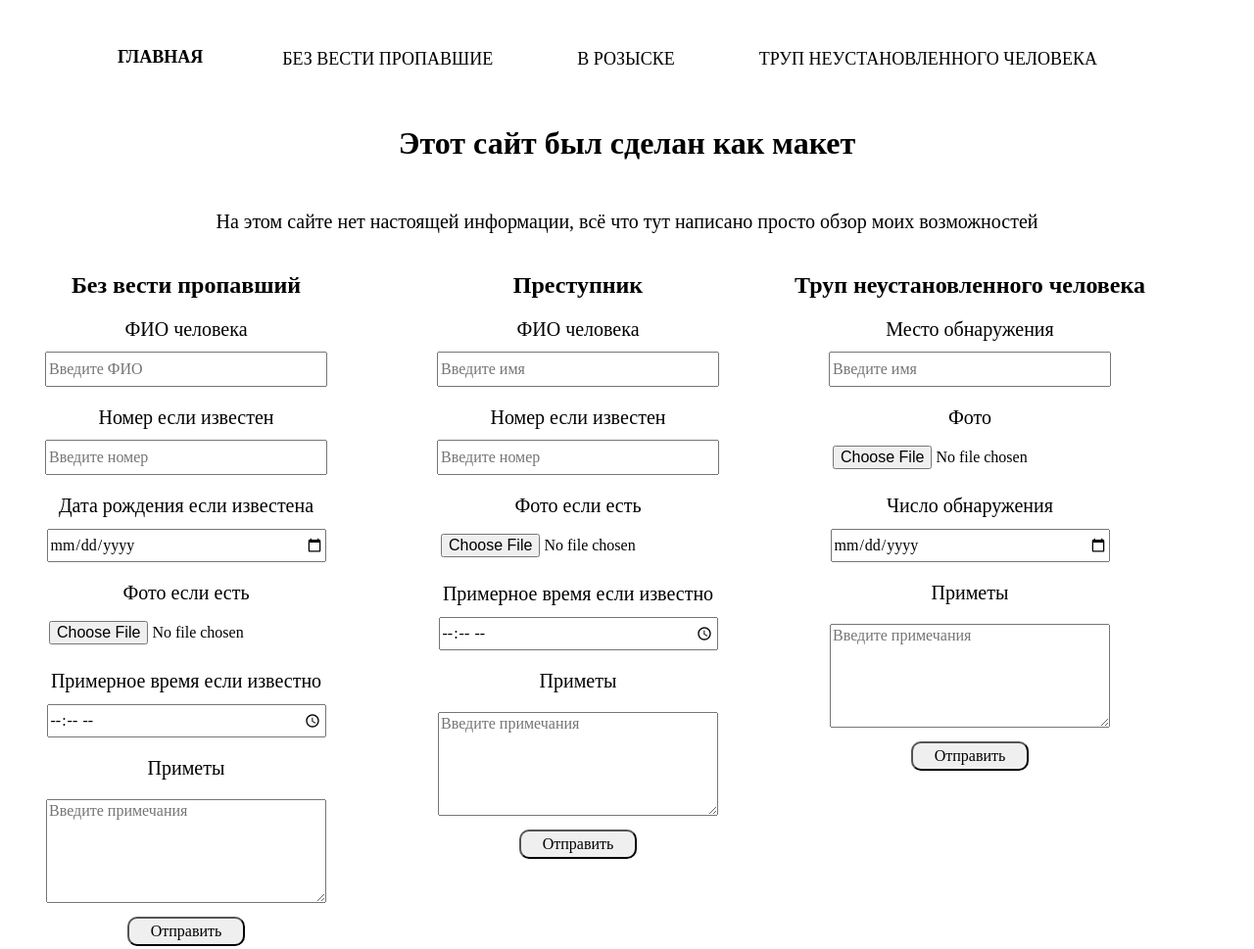
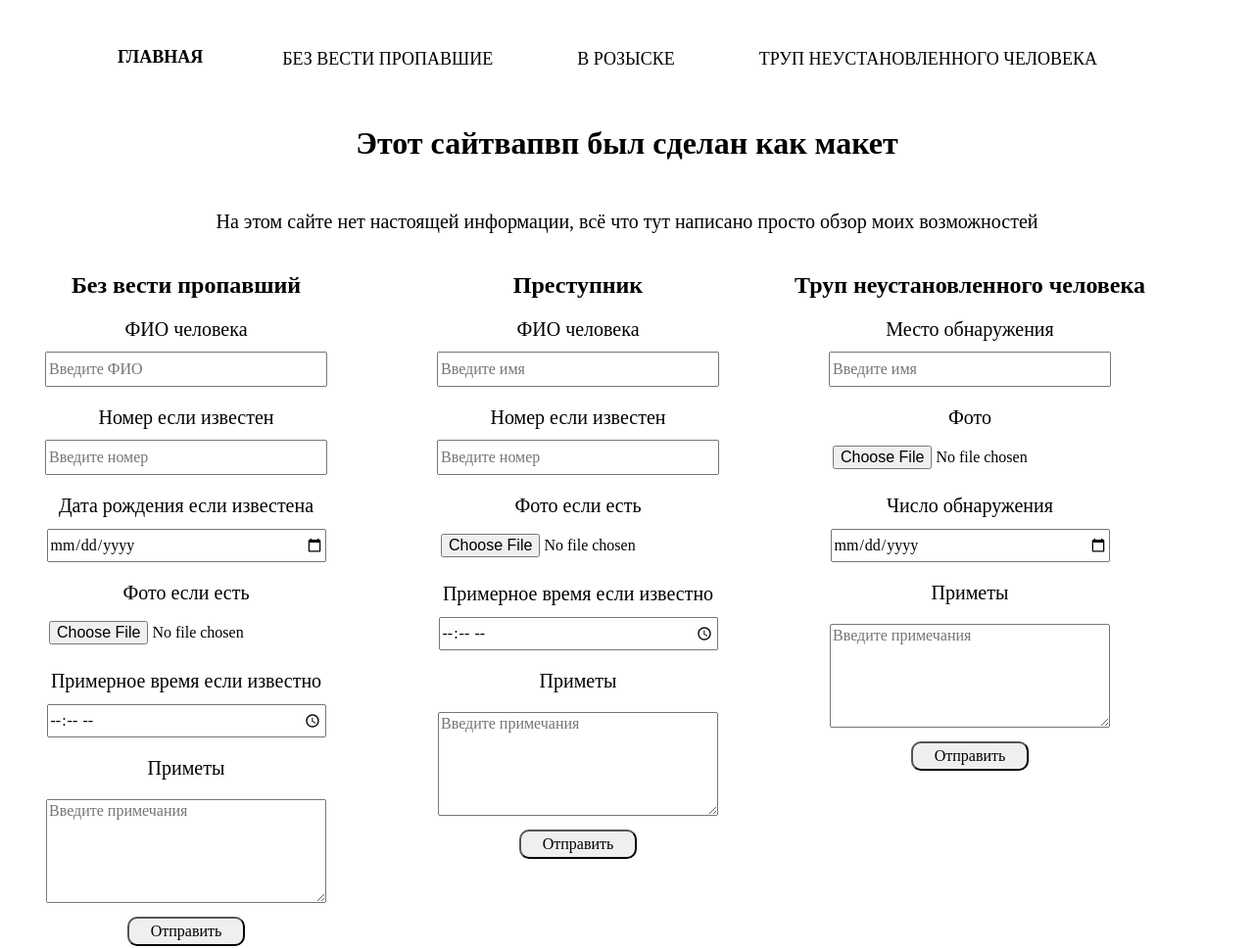
Before and after one commit to Giramon/rabota, a plain HTML site: page index.html in a window 1280 px wide. Shown: the whole page at 98% size. Drawn offline with Linux system fonts and the light colour scheme.

Commit message:
Update index.html

```diff
--- a/index.html
+++ b/index.html
@@ -19,7 +19,7 @@
     </header>
     <main>
         <div class="info">
-            <h1 class="info1">Этот сайт был сделан как макет</h1>
+            <h1 class="info1">Этот сайтвапвп был сделан как макет</h1>
             <p class="info1">На этом сайте нет настоящей информации, всё что тут написано просто обзор моих возможностей</p>
         </div>
         <div class="flex-containe">
```
